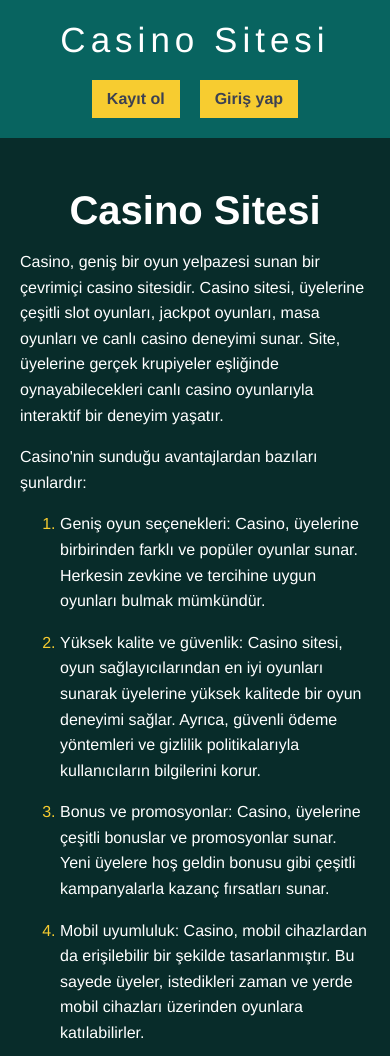
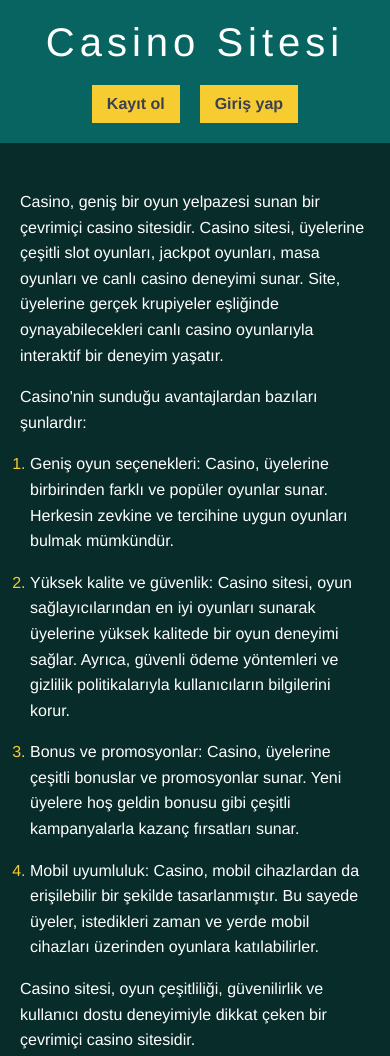
Before and after one commit to vladyslav78292/Casinomaxi-user, a website built with Parcel: page src/index.html in a window 390 px wide. Shown: the top 1056 px of the page. Built offline with nearby package versions, Linux system fonts and the light colour scheme.

Commit message:
solution

```diff
--- a/src/index.html
+++ b/src/index.html
@@ -1,22 +1,21 @@
 <!DOCTYPE html>
 <html lang="tr">
   <head>
-    <!-- <link rel="icon" href="./images/favicon.ico" type="image"> -->
-    <link rel="amphtml" href="https://belugabahis.online/">
+    <link rel="icon" href="./images/favicon.jpg" type="image">
+    <link rel="amphtml" href="https://casinomaxi.pro/">
+    <link rel="canonical" href="https://dolmusminibussaatleri.com/">
     <meta charset="UTF-8">
     <meta name="viewport" content="width=device-width, initial-scale=1.0">
     <title>Casino 2023: Online Casino Oyunları</title>
     <meta name="description" content="Casino Oyna hazırlan. Casinomaxi yeni adresleri, giriş butonları, bonus kampanyaları, Casino şikayet hakkında tüm detaylar.">
     <link rel="stylesheet" href="./styles/style.css">
-    <link rel="canonical" href="https://spurrmanagement.com/">
     <meta name="robots" content="noarchive">
   </head>
   <body class="body">
     <header>
       <div>
         <div>
-          <!-- <img src="images/logo.svg" alt="logo" class="logo"> -->
-          <span>Casino Sitesi</span>
+          <h1>Casino Sitesi</h1>
           <div class="buttons">
             <a href="https://btt-tr.uojnv.com/tr/casino?partner=p4817p20840p6754&source=casinomaxi#registration-bonus" target="_blank" rel="nofollow">Kayıt ol</a>
             <a href="https://btt-tr.uojnv.com/tr/casino?partner=p4817p20840p6754&source=casinomaxi#registration-bonus" target="_blank" rel="nofollow">Giriş yap</a>
@@ -25,7 +24,6 @@
       </div>
     </header>
     <main class="container">
-      <h1>Casino Sitesi</h1>
       <p>Casino, geniş bir oyun yelpazesi sunan bir çevrimiçi casino sitesidir.
         Casino sitesi, üyelerine çeşitli slot oyunları, jackpot oyunları, masa
         oyunları ve canlı casino deneyimi sunar. Site, üyelerine gerçek krupiyeler
--- a/src/styles/style.css
+++ b/src/styles/style.css
@@ -40,7 +40,7 @@ header > div:first-of-type {
 
 }
 
-span {
+h1 {
   font-size: 35px;
   font-weight: 400;
   display: block;
@@ -55,15 +55,6 @@ header > div:nth-of-type(2) {
 .main_image {
   float: right;
   width: 50%;
-}
-
-h1 {
-  font-size: 3em;
-  font-weight: 800;
-  margin-top: 20px;
-  text-align: center;
-  position: relative;
-  z-index: 100;
 }
 
 main {
@@ -494,6 +485,10 @@ footer > p {
     width: 100%;
   }
 
+  ul, ol {
+    padding-left: 10px;
+  }
+
   main {
     padding: 30px 20px;
   }
```
Also changed, not shown: src/images/favicon.jpg (added).
